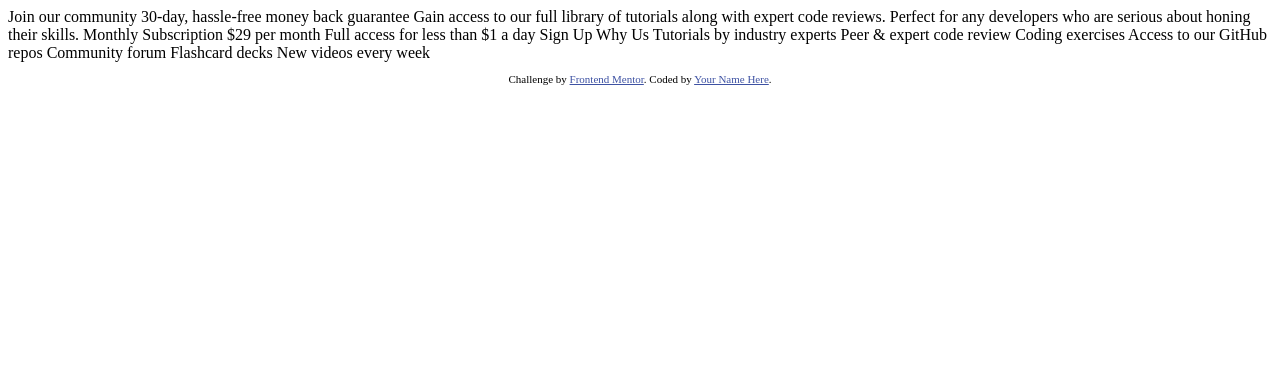
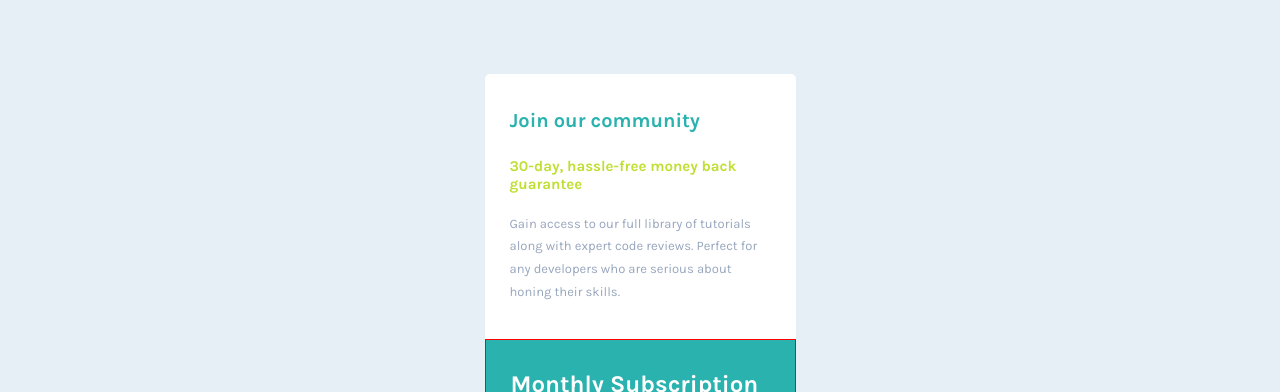
Before and after one commit to Rakha112/single-price-grid-component, a plain HTML site: page index.html in a window 1280 px wide. Shown: the top 392 px of the page. Drawn offline with Linux system fonts and the light colour scheme.

Commit message:
initial commit

```diff
--- a/index.html
+++ b/index.html
@@ -7,44 +7,43 @@
   <link rel="icon" type="image/png" sizes="32x32" href="./images/favicon-32x32.png">
 
   <title>Frontend Mentor | Single Price Grid Component</title>
-
-  <!-- Feel free to remove these styles or customise in your own stylesheet 👍 -->
-  <style>
-    .attribution { font-size: 11px; text-align: center; }
-    .attribution a { color: hsl(228, 45%, 44%); }
-  </style>
+  <link rel="preconnect" href="https://fonts.gstatic.com">
+  <link href="https://fonts.googleapis.com/css2?family=Karla:wght@400;700&display=swap" rel="stylesheet">
+  <link rel="stylesheet" href="css/main.css">
 </head>
 <body>
-  Join our community
-
-  30-day, hassle-free money back guarantee
-
-  Gain access to our full library of tutorials along with expert code reviews.
-  Perfect for any developers who are serious about honing their skills.
-
-  Monthly Subscription
-
-  &dollar;29 per month
-
-  Full access for less than &dollar;1 a day
-
-  Sign Up
-
-  Why Us
-
-  Tutorials by industry experts
-  Peer &amp; expert code review
-  Coding exercises
-  Access to our GitHub repos
-  Community forum
-  Flashcard decks
-  New videos every week
-
-  <footer>
+  <div class="card">
+    <div class="community">
+      <h2>Join our community</h2>
+      <h3>30-day, hassle-free money back guarantee</h3>
+      <p>Gain access to our full library of tutorials along with expert code reviews.
+        Perfect for any developers who are serious about honing their skills.
+      </p>
+    </div>
+    <div class="subscription">
+      <h2>Monthly Subscription</h2>
+      <h3><span>&dollar;29</span> per month</h3>
+      <p>Full access for less than &dollar;1 a day</p>
+      <a href="#">Sign Up</a>
+    </div>
+    <div class="why">
+      <h2>Why Us</h2>
+      <ul>
+        <li>Tutorials by industry experts</li>
+        <li>Peer &amp; expert code review</li>
+        <li>Coding exercises</li>
+        <li>Access to our GitHub repos</li>
+        <li>Community forum</li>
+        <li>Flashcard decks</li>
+        <li>New videos every week</li>
+      </ul>
+    </div>
+  </div>
+  <!-- <footer>
     <p class="attribution">
       Challenge by <a href="https://www.frontendmentor.io?ref=challenge" target="_blank">Frontend Mentor</a>.
       Coded by <a href="#">Your Name Here</a>.
     </p>
-  </footer>
+  </footer> -->
 </body>
 </html>
--- /dev/null
+++ b/scss/_variabel.scss
@@ -0,0 +1,5 @@
+$cyan: hsl(179, 62%, 43%);
+$bright-yellow: hsl(71, 73%, 54%);
+$light-gray: hsl(204, 43%, 93%);
+$grayish-blue: hsl(218, 22%, 67%);
+$bg-why: hsl(179, 47%, 52%);
--- /dev/null
+++ b/scss/main.scss
@@ -0,0 +1,62 @@
+@import "variabel";
+
+* {
+    margin: 0;
+    padding: 0;
+    box-sizing: border-box;
+}
+
+body {
+    font-family: 'Karla', sans-serif;
+    background-color: $light-gray;
+    font-size: 16px;
+}
+
+.card {
+    min-height: 100vh;
+    display: flex;
+    flex-direction: column;
+    justify-content: center;
+    align-content: center;
+    max-width: 311px;
+    margin: auto;
+    .community {
+        border-radius: 5px 5px 0 0;
+        padding: 35px 25px;
+        background-color: white;
+        h2 {
+            color: $cyan;
+            font-size: 20px;
+            padding-bottom: 25px;
+        }
+        h3 {
+            color: $bright-yellow;
+            font-size: 15px;
+            padding-bottom: 20px;
+        }
+        p {
+            line-height: 1.75;
+            color: $grayish-blue;
+            font-size: 13px;
+        }
+    }
+    .subscription {
+        border: 1px red solid;
+        background-color: $cyan;
+        padding: 30px 25px;
+        h2 {
+            color: white;
+        }
+        h3 {
+            color: white;
+            span {
+                font-size: 2rem;
+            }
+        }
+    }
+    .why {
+        border: 1px red solid;
+        background-color: $bg-why;
+        padding: 30px 25px;
+    }
+}
```
Also changed, not shown: css/main.css (added), 1 other file.
